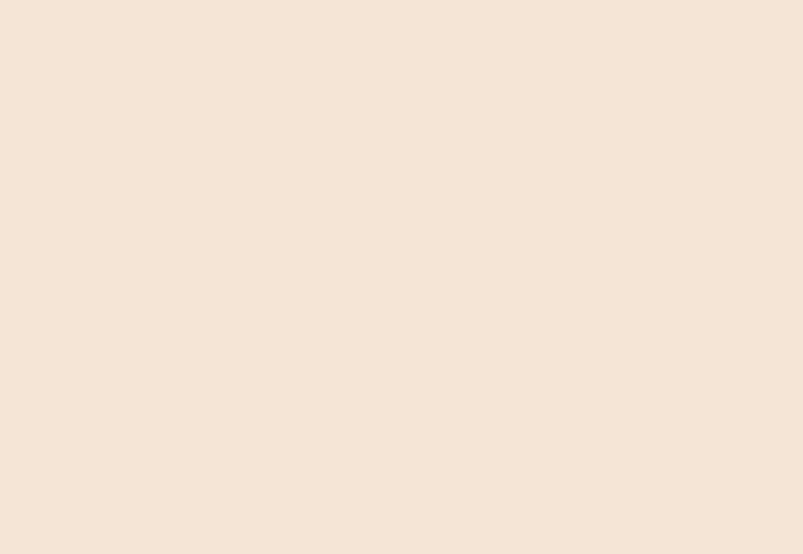
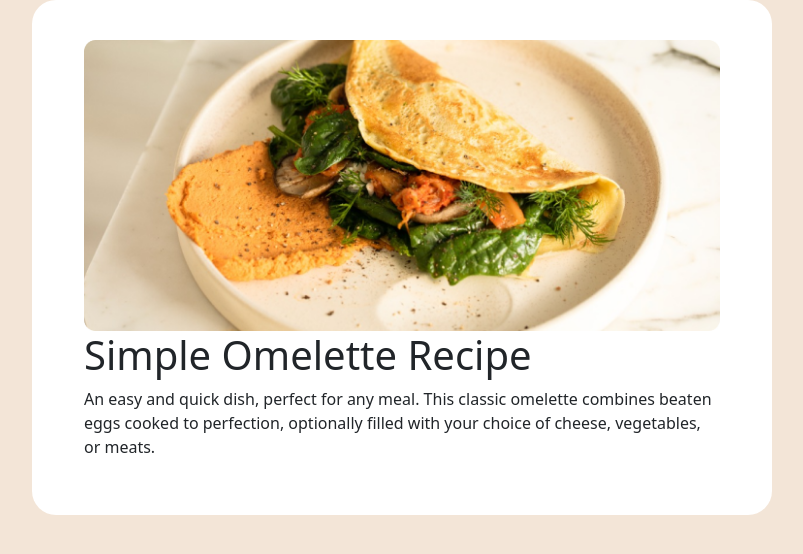
Before and after one commit to NikaNagervadze/Test-project, a plain HTML site: page index.html in a window 1280 px wide. Shown: the whole page, without its empty margins (238-1041 px from the left). Drawn offline with nearby package versions, Linux system fonts and the light colour scheme.

Commit message:
update
finished image section and started title section.

```diff
--- a/assets/CSS/style.css
+++ b/assets/CSS/style.css
@@ -5,4 +5,5 @@ body{
 .background{
     background-color: white;
     border-radius: 24px;
+    max-width: 740px;
 }
--- a/index.html
+++ b/index.html
@@ -13,16 +13,12 @@
     <link rel="stylesheet" href="assets/CSS/style.css">
 </head>
 
-<body>
-
-    <section class="background">
-        <div class="row">
-             <!-- Start Of Header -->
+<section class="container background">
+    <div style="padding: 40px;" class="row">
+        <!-- Start Of Header -->
         <header class="container">
-            <div class="row">
-                <div class="row">
-
-                </div>
+            <div class="row justify-content-center ">
+                <img  src="assets/images/top-image.png" alt="">
             </div>
         </header>
         <!-- End Of Header -->
@@ -33,7 +29,8 @@
 
         <section class="container title">
             <div class="row">
-
+                <h1>Simple Omelette Recipe</h1>
+                <p>An easy and quick dish, perfect for any meal. This classic omelette combines beaten eggs cooked to perfection, optionally filled with your choice of cheese, vegetables, or meats.</p>
             </div>
         </section>
 
@@ -78,8 +75,8 @@
         </section>
 
         <!-- End od nutrition -->
-        </div>
-    </section>
+    </div>
+</section>
 </body>
 
 </html>
```
Also changed, not shown: assets/images/top-image.png (added).
